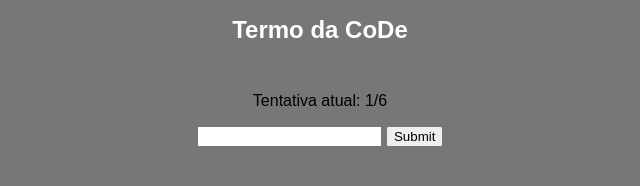
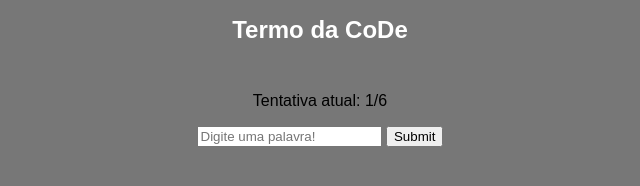
Before and after one commit to pedromarins/live-code-termo, a plain HTML site: page index.html in a window 1280 px wide. Shown: the full height of the page, 320-960 px from the left. Drawn offline with Linux system fonts and the light colour scheme.

Commit message:
Adicionando a prop placeholder em #chute

```diff
--- a/index.html
+++ b/index.html
@@ -15,7 +15,7 @@
     <ul class="chutes-registrados">
     </ul>
     <form id="tentativa">
-        <input type="text" maxlength="5" id="chute">
+        <input type="text" maxlength="5" id="chute" placeholder="Digite uma palavra!">
         <input type="submit">
     </form>
 
```
